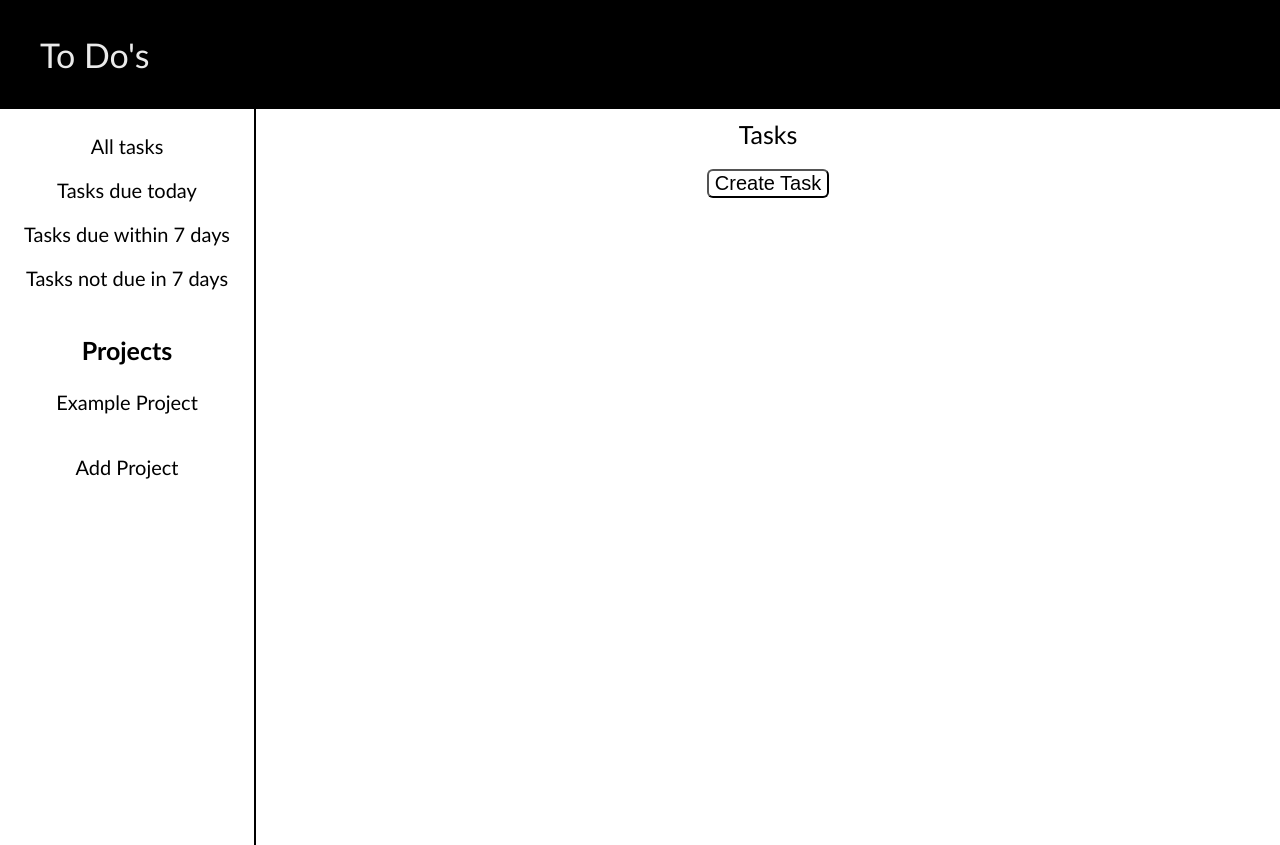
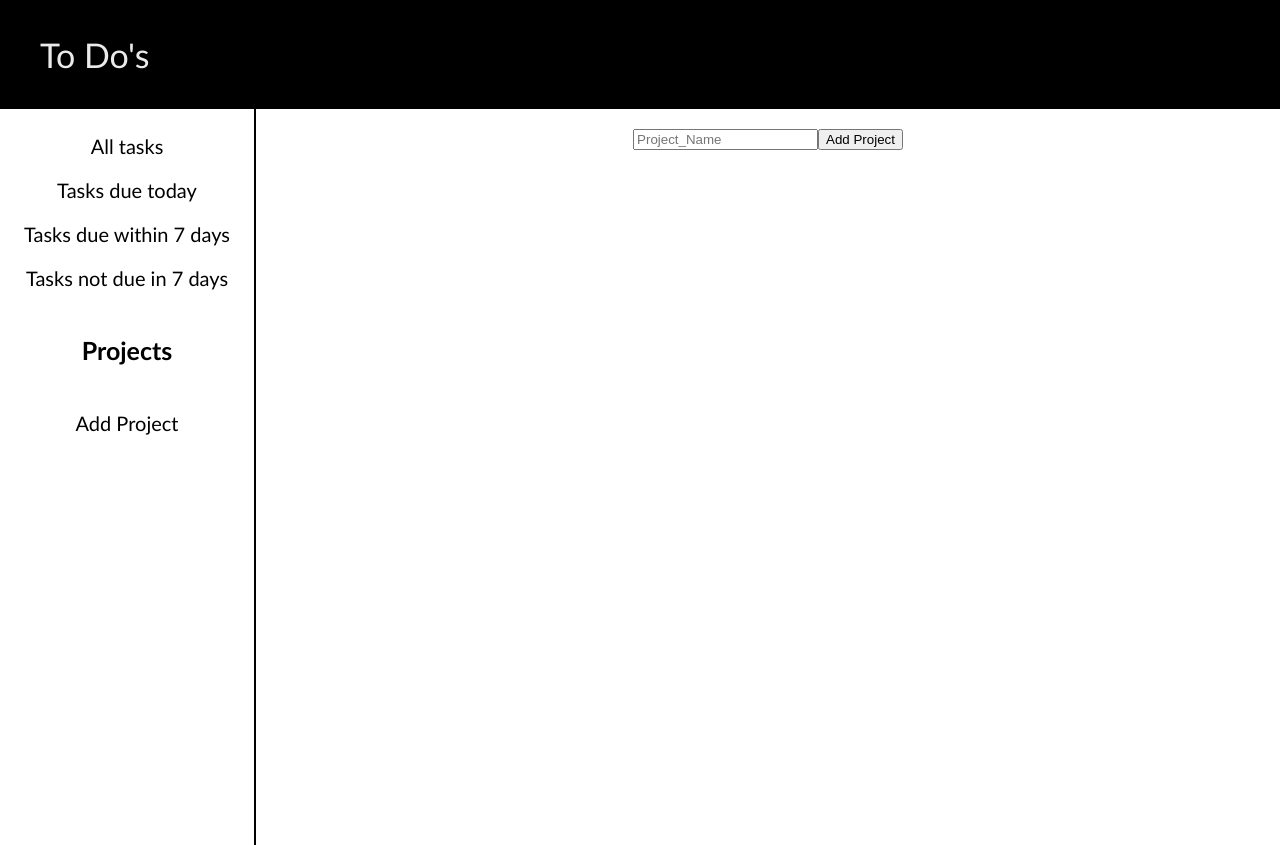
Before and after one commit to evolF35/Odin_Todo_List, a website built with webpack: page dist/index.html in a window 1280 px wide. Both pictures are taken after a click on the button "Add Project". Built offline with nearby package versions, Linux system fonts and the light colour scheme.

Commit message:
added ability to add project

```diff
--- a/src/index.js
+++ b/src/index.js
@@ -5,9 +5,12 @@
 let addTaskButton = document.getElementById("addTaskButton");
 let taskBoard = document.querySelector(".taskBoard");
 
+let taskBoardTitle = document.querySelector(".taskBoardTitle");
+
 let add = false;
 let i = 0;
 let currentProject = "";
+let porjectAdd = false;
 
 let edit = false;
 
@@ -152,9 +155,34 @@
 
 let addProjectButton = document.getElementById("addProjectButton");
 
-addProjectButton.addEventListener('click',()=>{
+let listofProjects = document.querySelector(".listProjects");
 
 
 
+addProjectButton.addEventListener('click',()=>{
 
-});
+    taskBoardTitle.innerText = "";
+    let name = document.createElement("input");
+    name.placeholder = "Project_Name";
+    taskBoardTitle.appendChild(name);
+
+    let addPorjectButton = document.createElement("button");
+    addPorjectButton.innerText = "Add Project";
+    taskBoardTitle.appendChild(addPorjectButton);
+
+    addTaskButton.style.display = "none";
+
+    addPorjectButton.addEventListener('click',()=>{
+        taskBoardTitle.innerText = name.value;
+
+        let newP = document.createElement('p');
+        newP.innerText = taskBoardTitle.innerText;
+        listofProjects.appendChild(newP);
+
+        addTaskButton.style.display = "";
+
+        }
+    );
+
+
+    });
```
Also changed, not shown: dist/index.html, dist/main.js.
